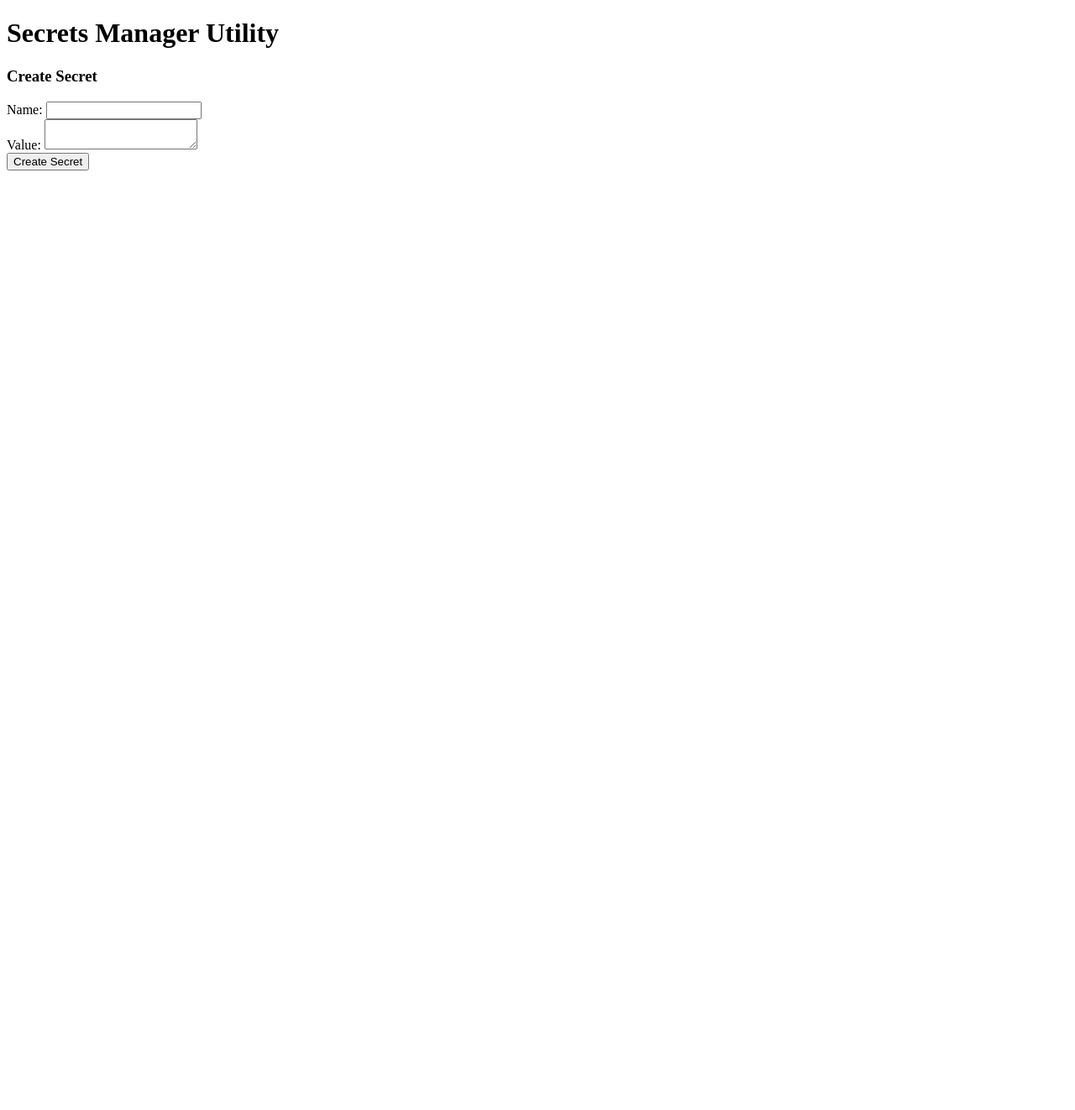
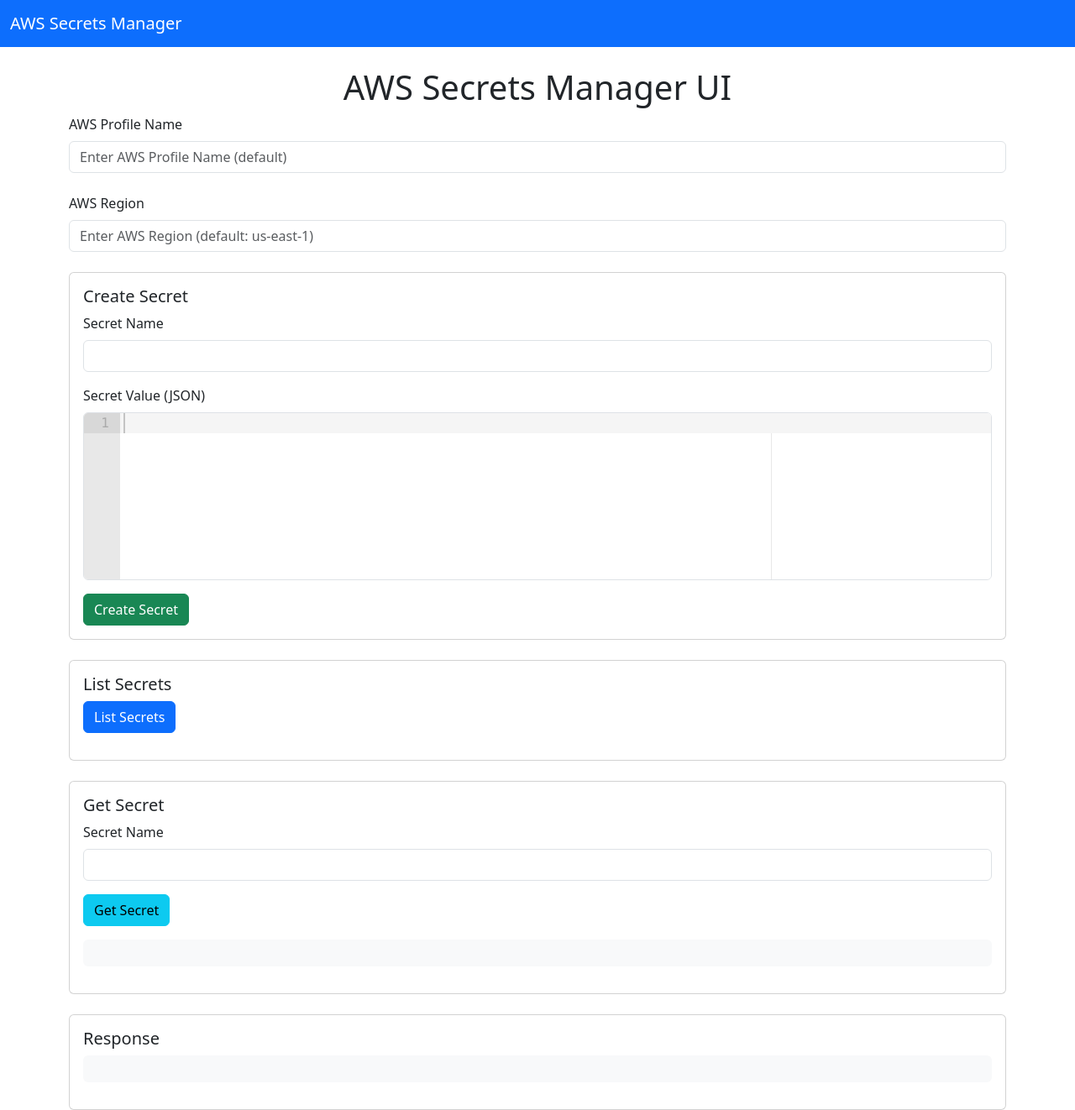
Before and after one commit to renegadenz/secretmanagerutil, a Flask app: page / in a window 1280 px wide. Shown: the whole page at 84% size. Before the commit the page ends 203 px from the top, so only its background shows below. Run offline with Flask 3, Linux system fonts and the light colour scheme; some libraries are stand-ins or nearby versions.

Commit message:
updated code

```diff
--- a/app.py
+++ b/app.py
@@ -1,23 +1,41 @@
 from flask import Flask, request, jsonify, render_template
 import boto3
 import json
-from botocore.exceptions import NoCredentialsError
+from botocore.exceptions import NoCredentialsError, NoRegionError
 
 app = Flask(__name__)
 
-# Initialize AWS client
-def get_client():
-    session = boto3.Session(profile_name="default")  # Adjust profile_name as needed for SSO
-    return session.client('secretsmanager')
+# Initialize AWS client with dynamic profile name and region
+def get_client(profile_name="default", region_name="us-east-1"):
+    try:
+        session = boto3.Session(profile_name=profile_name)
+        return session.client('secretsmanager', region_name=region_name)
+    except NoRegionError:
+        raise Exception("No AWS region specified. Please provide a valid region.")
 
 @app.route('/')
 def index():
-    return render_template('index.html')  # A simple UI
+    return render_template('index.html')  # The main UI page
 
+# List all secrets
+@app.route('/list', methods=['GET'])
+def list_secrets():
+    profile_name = request.args.get('profile_name', 'default')  # Default profile
+    region_name = request.args.get('region_name', 'us-east-1')  # Default region
+    client = get_client(profile_name, region_name)
+    try:
+        secrets = client.list_secrets()["SecretList"]
+        return jsonify({"message": "Secrets listed successfully", "data": secrets})
+    except Exception as e:
+        return jsonify({"error": str(e)}), 500
+
+# Create a new secret
 @app.route('/create', methods=['POST'])
 def create_secret():
     data = request.json
-    client = get_client()
+    profile_name = data.get('profile_name', 'default')  # Default profile if not provided
+    region_name = data.get('region_name', 'us-east-1')  # Default region if not provided
+    client = get_client(profile_name, region_name)
     try:
         response = client.create_secret(
             Name=data['name'],
@@ -27,10 +45,11 @@ def create_secret():
         return jsonify({"message": "Secret created successfully", "data": response})
     except Exception as e:
         return jsonify({"error": str(e)}), 500
-
-@app.route('/retrieve/<name>', methods=['GET'])
-def retrieve_secret(name):
-    client = get_client()
+@app.route('/get/<name>', methods=['GET'])
+def get_secret(name):
+    profile_name = request.args.get('profile_name', 'default')  # Default profile
+    region_name = request.args.get('region_name', 'us-east-1')  # Default region
+    client = get_client(profile_name, region_name)
     try:
         response = client.get_secret_value(SecretId=name)
         secret_value = json.loads(response['SecretString'])
@@ -38,30 +57,5 @@ def retrieve_secret(name):
     except Exception as e:
         return jsonify({"error": str(e)}), 500
 
-@app.route('/update', methods=['PUT'])
-def update_secret():
-    data = request.json
-    client = get_client()
-    try:
-        response = client.update_secret(
-            SecretId=data['name'],
-            SecretString=json.dumps(data['value'])
-        )
-        return jsonify({"message": "Secret updated successfully", "data": response})
-    except Exception as e:
-        return jsonify({"error": str(e)}), 500
-
-@app.route('/delete/<name>', methods=['DELETE'])
-def delete_secret(name):
-    client = get_client()
-    try:
-        response = client.delete_secret(
-            SecretId=name,
-            ForceDeleteWithoutRecovery=True
-        )
-        return jsonify({"message": "Secret deleted successfully", "data": response})
-    except Exception as e:
-        return jsonify({"error": str(e)}), 500
-
 if __name__ == '__main__':
-    app.run(host='0.0.0.0', port=5000)
+    app.run(host='0.0.0.0', port=5000, debug=False)
--- a/templates/index.html
+++ b/templates/index.html
@@ -2,33 +2,164 @@
 <html lang="en">
 <head>
     <meta charset="UTF-8">
-    <title>AWS Secrets Manager Utility</title>
+    <meta name="viewport" content="width=device-width, initial-scale=1.0">
+    <title>AWS Secrets Manager</title>
+    <link href="https://cdnjs.cloudflare.com/ajax/libs/bootstrap/5.3.0/css/bootstrap.min.css" rel="stylesheet">
 </head>
 <body>
-    <h1>Secrets Manager Utility</h1>
-    <form id="createSecret">
-        <h3>Create Secret</h3>
-        <label for="name">Name:</label>
-        <input type="text" id="name" name="name" required><br>
-        <label for="value">Value:</label>
-        <textarea id="value" name="value" required></textarea><br>
-        <button type="submit">Create Secret</button>
-    </form>
+    <nav class="navbar navbar-expand-lg navbar-dark bg-primary">
+        <div class="container-fluid">
+            <a class="navbar-brand" href="#">AWS Secrets Manager</a>
+        </div>
+    </nav>
+    <div class="container mt-4">
+        <h1 class="text-center">AWS Secrets Manager UI</h1>
+
+        <!-- Profile Name Input -->
+        <div class="mb-4">
+            <label for="profile_name" class="form-label">AWS Profile Name</label>
+            <input type="text" id="profile_name" class="form-control" placeholder="Enter AWS Profile Name (default)">
+        </div>
+
+        <!-- Region Name Input -->
+        <div class="mb-4">
+            <label for="region_name" class="form-label">AWS Region</label>
+            <input type="text" id="region_name" class="form-control" placeholder="Enter AWS Region (default: us-east-1)">
+        </div>
+
+        <!-- Create Secret -->
+        <div class="card mb-4">
+            <div class="card-body">
+                <h5 class="card-title">Create Secret</h5>
+                <form id="createSecretForm">
+                    <div class="mb-3">
+                        <label for="create_name" class="form-label">Secret Name</label>
+                        <input type="text" id="create_name" class="form-control" required>
+                    </div>
+                    <div class="mb-3">
+                        <label class="form-label">Secret Value (JSON)</label>
+                        <div id="jsonEditor" class="form-control" style="height: 200px;"></div>
+                    </div>
+                    <button type="submit" class="btn btn-success">Create Secret</button>
+                </form>
+            </div>
+        </div>
+
+        <!-- List Secrets -->
+        <div class="card mb-4">
+            <div class="card-body">
+                <h5 class="card-title">List Secrets</h5>
+                <button id="listSecretsButton" class="btn btn-primary">List Secrets</button>
+                <ul id="secretsList" class="mt-3"></ul>
+            </div>
+        </div>
+
+        <!-- Get Secret -->
+        <div class="card mb-4">
+            <div class="card-body">
+                <h5 class="card-title">Get Secret</h5>
+                <form id="getSecretForm">
+                    <div class="mb-3">
+                        <label for="get_secret_name" class="form-label">Secret Name</label>
+                        <input type="text" id="get_secret_name" class="form-control" required>
+                    </div>
+                    <button type="submit" class="btn btn-info">Get Secret</button>
+                </form>
+                <pre id="getSecretOutput" class="bg-light p-3 rounded mt-3"></pre>
+            </div>
+        </div>
+
+        <!-- Response Output -->
+        <div class="card">
+            <div class="card-body">
+                <h5 class="card-title">Response</h5>
+                <pre id="responseOutput" class="bg-light p-3 rounded"></pre>
+            </div>
+        </div>
+    </div>
+
+    <script src="https://cdnjs.cloudflare.com/ajax/libs/ace/1.4.14/ace.js"></script>
+    <script src="https://cdnjs.cloudflare.com/ajax/libs/bootstrap/5.3.0/js/bootstrap.bundle.min.js"></script>
     <script>
-        document.getElementById('createSecret').addEventListener('submit', async (e) => {
-            e.preventDefault();
-            const name = document.getElementById('name').value;
-            const value = document.getElementById('value').value;
+        // Helper function to get profile name
+        function getProfileName() {
+            return document.getElementById("profile_name").value || "default";
+        }
 
-            const response = await fetch('/create', {
-                method: 'POST',
-                headers: {
-                    'Content-Type': 'application/json'
-                },
-                body: JSON.stringify({ name, value: JSON.parse(value) })
+        // Helper function to get region name
+        function getRegionName() {
+            return document.getElementById("region_name").value || "us-east-1";
+        }
+
+        // Initialize Ace Editor
+        const editor = ace.edit("jsonEditor");
+        editor.setTheme("ace/theme/github");
+        editor.session.setMode("ace/mode/json");
+
+        // Handle Create Secret Form
+        document.getElementById("createSecretForm").addEventListener("submit", async (event) => {
+            event.preventDefault();
+
+            const profileName = getProfileName();
+            const regionName = getRegionName();
+            const name = document.getElementById("create_name").value;
+            const value = editor.getValue(); // Get JSON value from Ace Editor
+
+            try {
+                JSON.parse(value); // Validate JSON syntax
+            } catch (e) {
+                document.getElementById("responseOutput").innerText = "Invalid JSON format.";
+                return;
+            }
+
+            const response = await fetch("/create", {
+                method: "POST",
+                headers: { "Content-Type": "application/json" },
+                body: JSON.stringify({ profile_name: profileName, region_name: regionName, name, value: JSON.parse(value) }),
             });
+
+            document.getElementById("responseOutput").innerText = await response.text();
+        });
+
+        // Handle List Secrets
+        document.getElementById("listSecretsButton").addEventListener("click", async () => {
+            const profileName = getProfileName();
+            const regionName = getRegionName();
+
+            const response = await fetch(`/list?profile_name=${profileName}&region_name=${regionName}`);
             const data = await response.json();
-            alert(data.message || data.error);
+
+            const secretsList = document.getElementById("secretsList");
+            secretsList.innerHTML = "";
+
+            if (data.data) {
+                data.data.forEach(secret => {
+                    const listItem = document.createElement("li");
+                    listItem.textContent = secret.Name;
+                    secretsList.appendChild(listItem);
+                });
+            } else {
+                secretsList.innerHTML = `<li>${data.error}</li>`;
+            }
+        });
+
+        // Handle Get Secret Form
+        document.getElementById("getSecretForm").addEventListener("submit", async (event) => {
+            event.preventDefault();
+
+            const profileName = getProfileName();
+            const regionName = getRegionName();
+            const secretName = document.getElementById("get_secret_name").value;
+
+            const response = await fetch(`/get/${secretName}?profile_name=${profileName}&region_name=${regionName}`);
+            const data = await response.json();
+
+            const output = document.getElementById("getSecretOutput");
+            if (data.data) {
+                output.innerText = JSON.stringify(data.data, null, 2);
+            } else {
+                output.innerText = `Error: ${data.error}`;
+            }
         });
     </script>
 </body>
```
Also changed, not shown: 1 other file.
